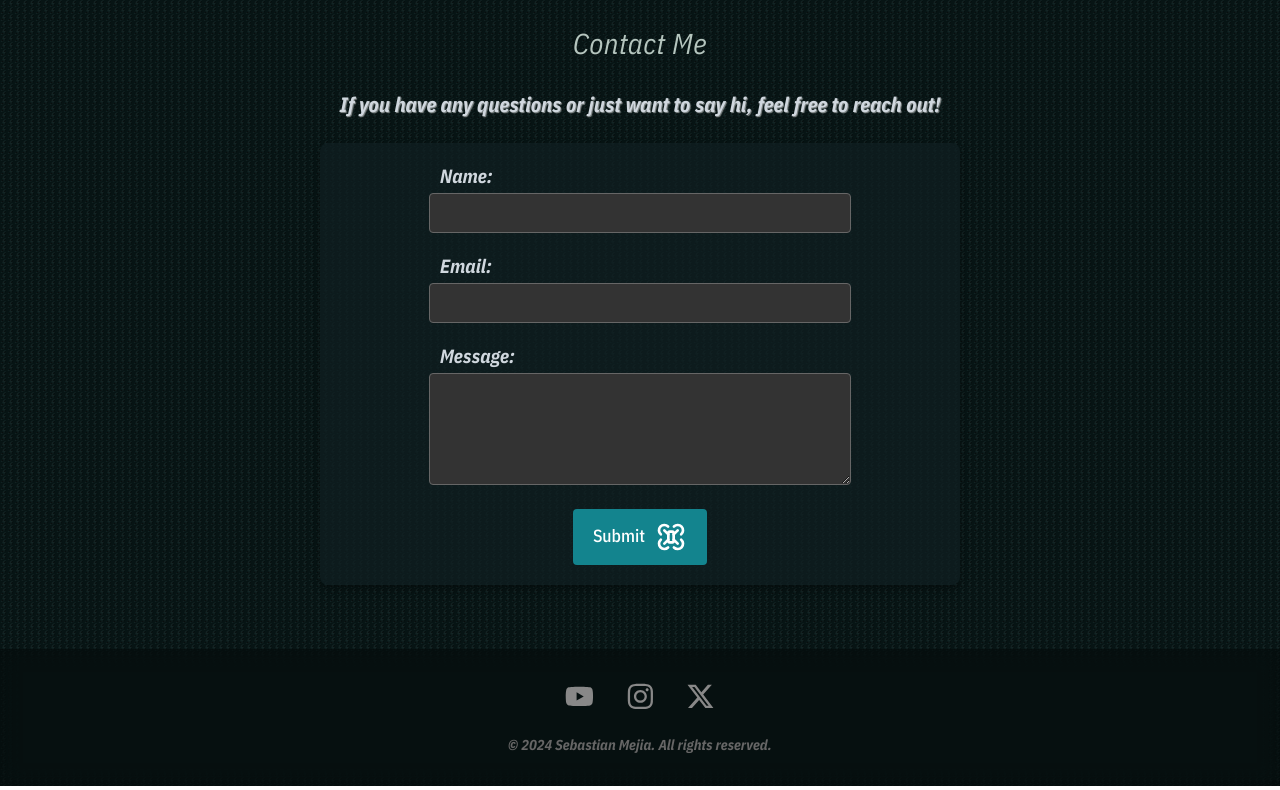
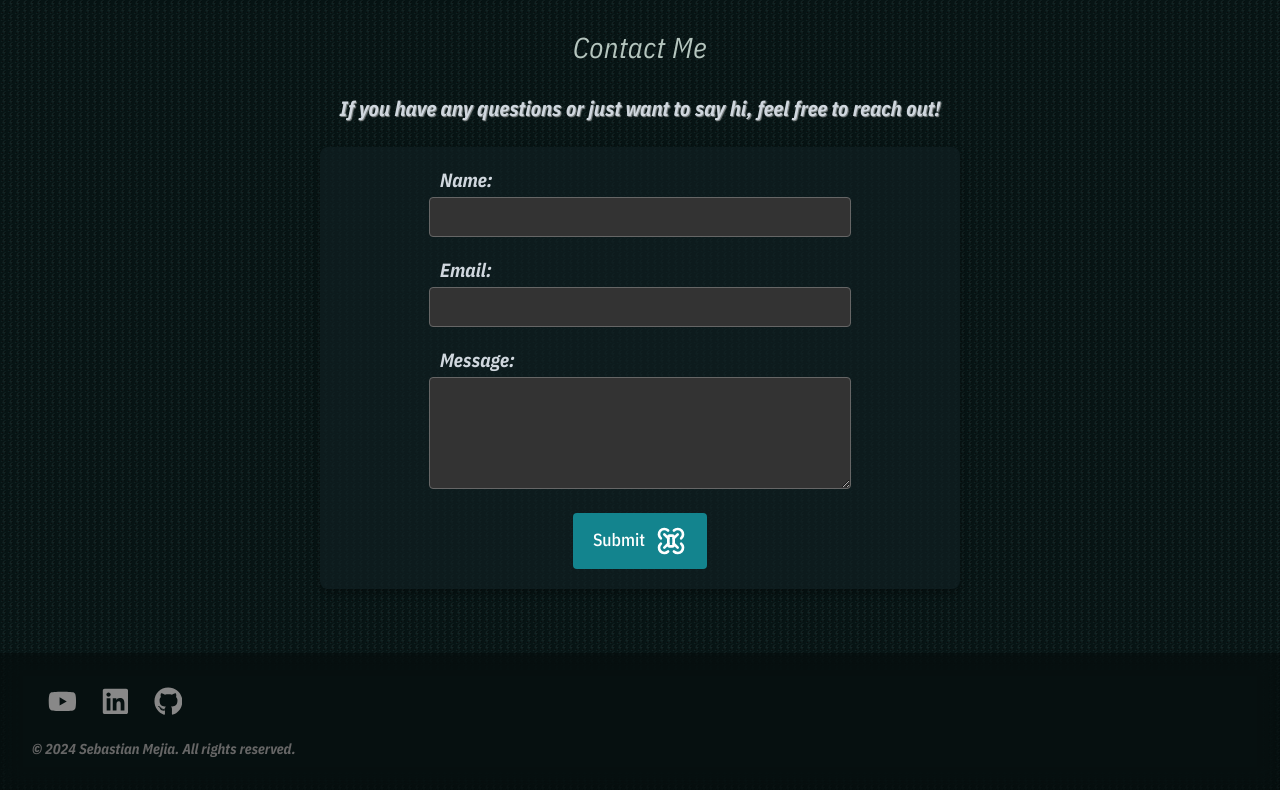
Before and after one commit to Sebastian7ML/sebastianWEB, a React (Vite) app in the folder SebastianMejia/: page / in a window 1280 px wide. Shown: the part 1960-2750 px from the top of the page. Built offline with nearby package versions, Linux system fonts and the light colour scheme.

Commit message:
added text & fix links

```diff
--- a/SebastianMejia/src/App.tsx
+++ b/SebastianMejia/src/App.tsx
@@ -9,7 +9,7 @@ import ImageInfoCard from './components/ImageInfoCard';
 import Footer from './components/Footer';
 import WhatsAppButton from './components/WhatsAppButton';
 import ContactForm from './components/ContactForm';
-import ProfessionalVideoPlayer from './components/ProfessionalVideoPlayer';
+
 
 const avionicsImages = [
   'https://i.postimg.cc/wTDPqKxn/bo.jpg',
@@ -28,16 +28,16 @@ function App() {
           <AvionicsPics images={avionicsImages} />
 
           <div className='lateral-title-container'>
-            <h4 id='avionics'>Avionics Technician</h4>
+            <h4>Avionics Technician</h4>
           </div>
 
-          <div><p className='avionicsLife'>I worked for about 8 years at <a href="https://www.avionicacolombia.com.co/pages/avionics-installations" className='gulf-link' target='blank'>Gulf Coast Avionics Colombia</a>, performing preventive and corrective maintenance, as well as avionics modifications on airplanes and helicopters. I also had the opportunity to work in the quality control area, managing audits and developing procedure manuals. In the photos above, you can see me working on helicopters, Rotorcfrats are my favorites, a masterpiece of engineering.</p></div>
+          <div><p id='avionics' className='avionicsLife'>I worked for about 8 years at <a href="https://www.avionicacolombia.com.co/pages/avionics-installations" className='gulf-link' target='blank'>Gulf Coast Avionics Colombia</a>, performing preventive and corrective maintenance, as well as avionics modifications on airplanes and helicopters. I also had the opportunity to work in the quality control area, managing audits and developing procedure manuals. In the photos above, you can see me working on helicopters, Rotorcfrats are my favorites, a masterpiece of engineering.</p></div>
 
         </div>
 
         <ImageInfoCard
           title="Software Engineer"
-          description="While I was working on configuring and updating software in Garmin avionics suites, my curiosity began to grow and I decided to start studying engineering."
+          description="While I was working on configuring and updating software in Garmin avionics suites, my curiosity began to grow and I decided to start studying engineering. While studying, my mind opened up and I began to see endless possibilities. That’s when my passion for mobile development began. The idea of creating experiences with just a laptop, a phone, and a lot of imagination fascinated me. I discovered that this small universe of tools can unlock infinite paths, and I wanted to be part of it. I started learning about Android development, and that’s how my journey as a software engineer began."
           image={image1}
           fromRight={false} // Set to true to position the first image on the right
         />
--- a/SebastianMejia/src/components/ContactForm.tsx
+++ b/SebastianMejia/src/components/ContactForm.tsx
@@ -39,7 +39,7 @@ const ContactForm: React.FC<ContactFormProps> = ({ formspreeEndpoint }) => {
 
   return (
     <div className="contact-form-container">
-      <h3>Contact Me</h3>
+      <h3 id='contact'>Contact Me</h3>
       <p>If you have any questions or just want to say hi, feel free to reach out!</p>
     <form onSubmit={handleSubmit} className="contact-form">
       {status === 'success' && <p className="success-message">Thanks for your message! We'll be in touch soon.</p>}
--- a/SebastianMejia/src/components/Footer.css
+++ b/SebastianMejia/src/components/Footer.css
@@ -8,8 +8,9 @@
 
 .social-icons {
   display: flex;
-  justify-content: center;
-  gap: 2rem;
+  justify-content: start;
+  margin-left: 3rem;
+  gap: 1.5rem;
   margin-bottom: 1rem;
 }
 
@@ -26,6 +27,7 @@
 
 .footer-text {
   color: #666;
-  text-align: center;
+  text-align: start;
+  margin-left: 2rem;
   font-size: 0.9rem;
 }
--- a/SebastianMejia/src/components/Footer.tsx
+++ b/SebastianMejia/src/components/Footer.tsx
@@ -1,19 +1,19 @@
 import React from 'react';
-import { FaYoutube, FaInstagram, FaXTwitter } from 'react-icons/fa6';
+import { FaYoutube, FaLinkedin, FaGithub } from 'react-icons/fa6';
 import './Footer.css';
 
 const Footer: React.FC = () => {
   return (
     <footer className="footer">
       <div className="social-icons">
-        <a href="https://youtube.com" target="_blank" rel="noopener noreferrer" className="social-icon">
+        <a href="https://www.youtube.com/@android-enthusiast" target="_blank" rel="noopener noreferrer" className="social-icon">
           <FaYoutube />
         </a>
-        <a href="https://instagram.com" target="_blank" rel="noopener noreferrer" className="social-icon">
-          <FaInstagram />
+        <a href="https://www.linkedin.com/in/sebastian7ml" target="_blank" rel="noopener noreferrer" className="social-icon">
+          <FaLinkedin />
         </a>
-        <a href="https://x.com" target="_blank" rel="noopener noreferrer" className="social-icon">
-          <FaXTwitter />
+        <a href="https://github.com/Sebastian7ML" target="_blank" rel="noopener noreferrer" className="social-icon">
+          <FaGithub />
         </a>
       </div>
       <div className="footer-text">
--- a/SebastianMejia/src/components/Nav.tsx
+++ b/SebastianMejia/src/components/Nav.tsx
@@ -31,7 +31,7 @@ export const Nav: React.FC = () => {
         <GiHelicopter />
       </a>
       <a
-        href='#keyboard'
+        href='#contact'
         className={activeLink === '#keyboard' ? 'active' : ''}
         onClick={() => handleLinkClick('#keyboard')}
       >
```
Also changed, not shown: SebastianMejia/src/assets/student.jpg.
